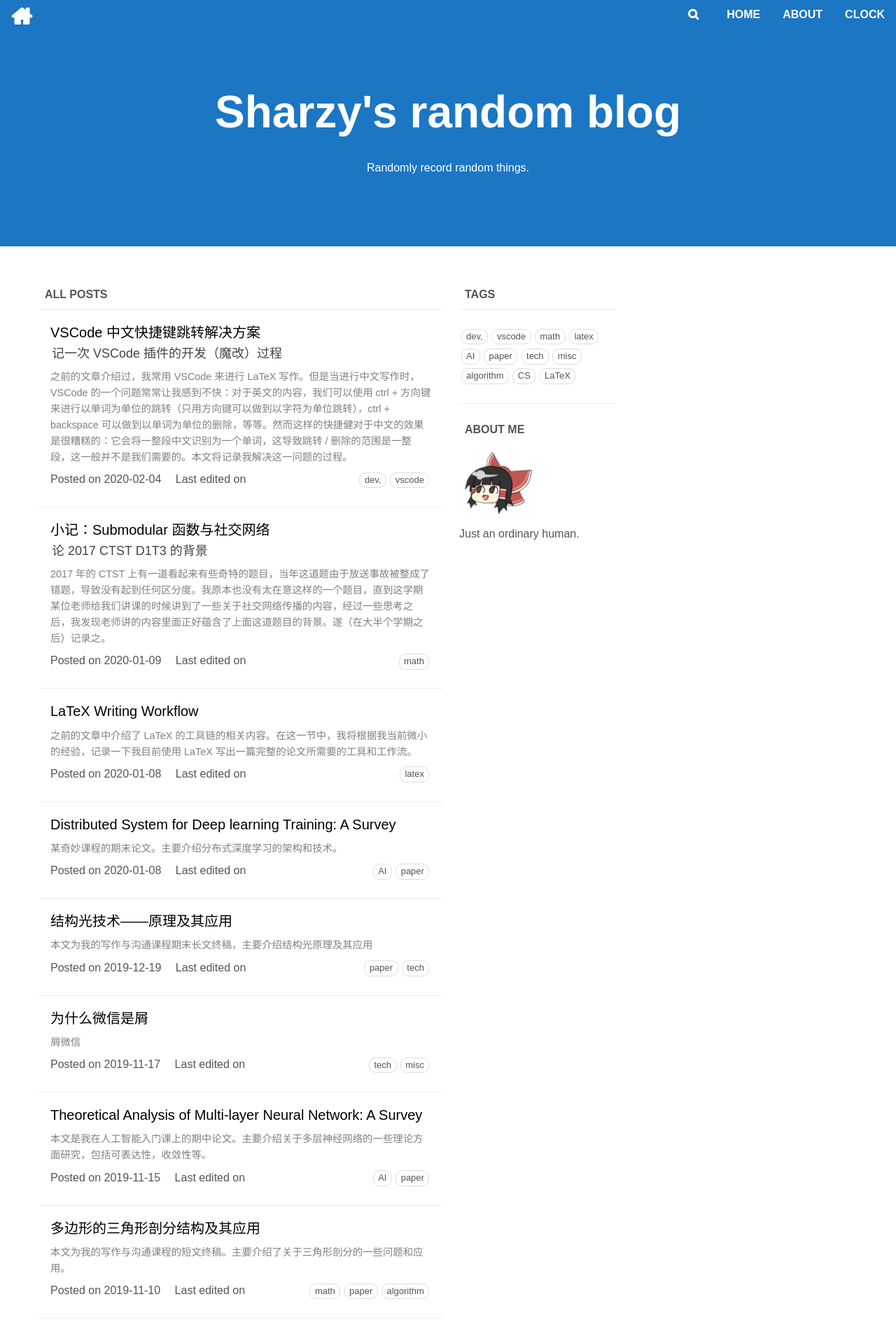
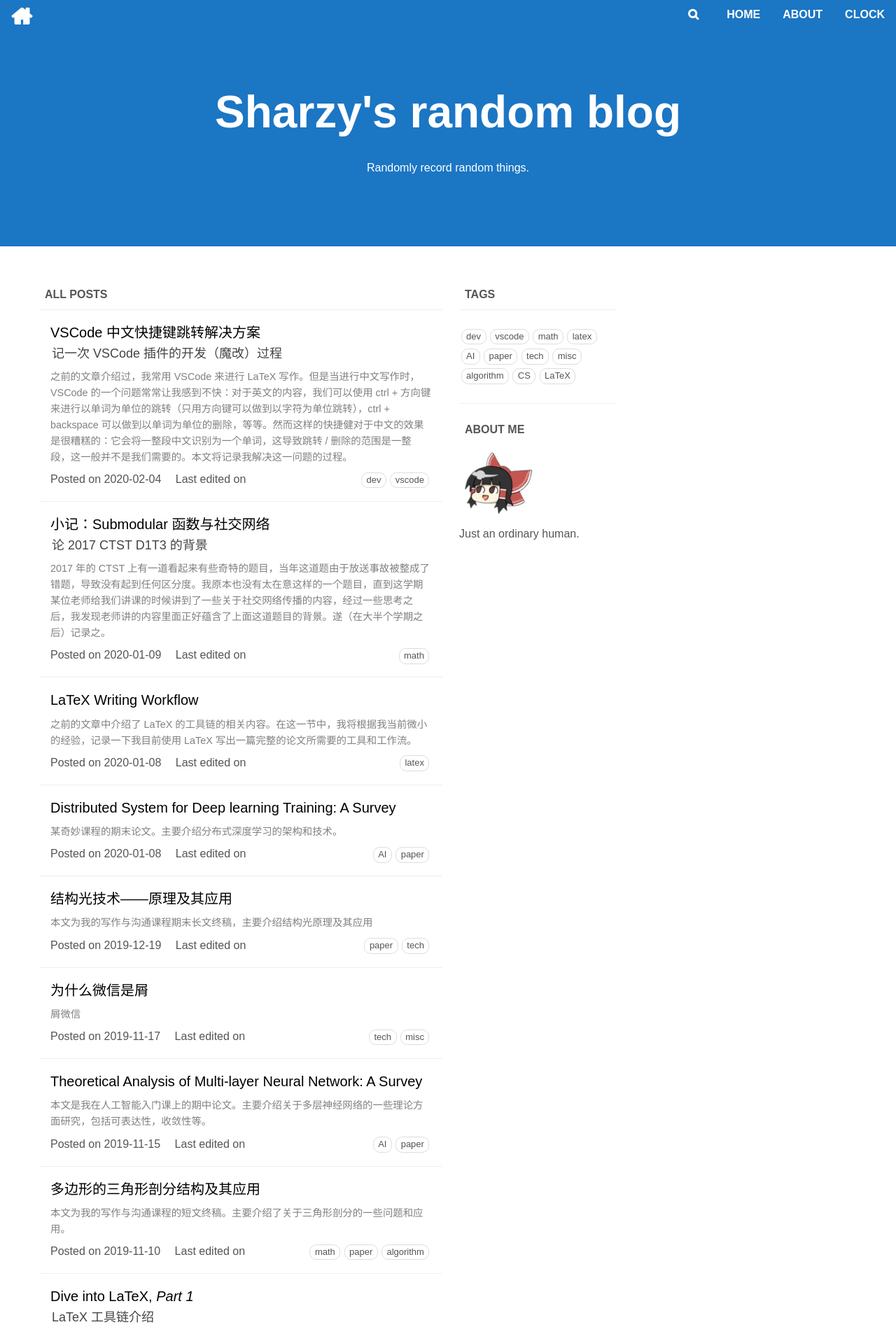
Before and after one commit to SharzyL/SharzyL.github.io, a Jekyll site: the page built from index.html, in a window 1280 px wide. Shown: the top 1906 px of the page at 70% size. Built offline with Jekyll 4.4.1, drawn with Linux system fonts in a browser that asks for light colours; nearby versions of some CDN libraries.

Commit message:
css improvement

```diff
--- a/assets/css/common.css
+++ b/assets/css/common.css
@@ -245,7 +245,6 @@ body {
 .main-text {
     margin-top: 3em;
     border-bottom: 1px solid #eee;
-    padding-bottom: 2em;
 }
 
 .main-text > p:first-child {
@@ -255,7 +254,7 @@ body {
 .post-card {
     color: black;
     padding: 1em;
-    margin: .5em;
+    margin: 0 .5em;
     transition: .2s;
     overflow: visible;
     border-top: #eee solid 1px;
```
Also changed, not shown: _posts/2020-2-4-cjk-helper.md (+3 -3 lines).
